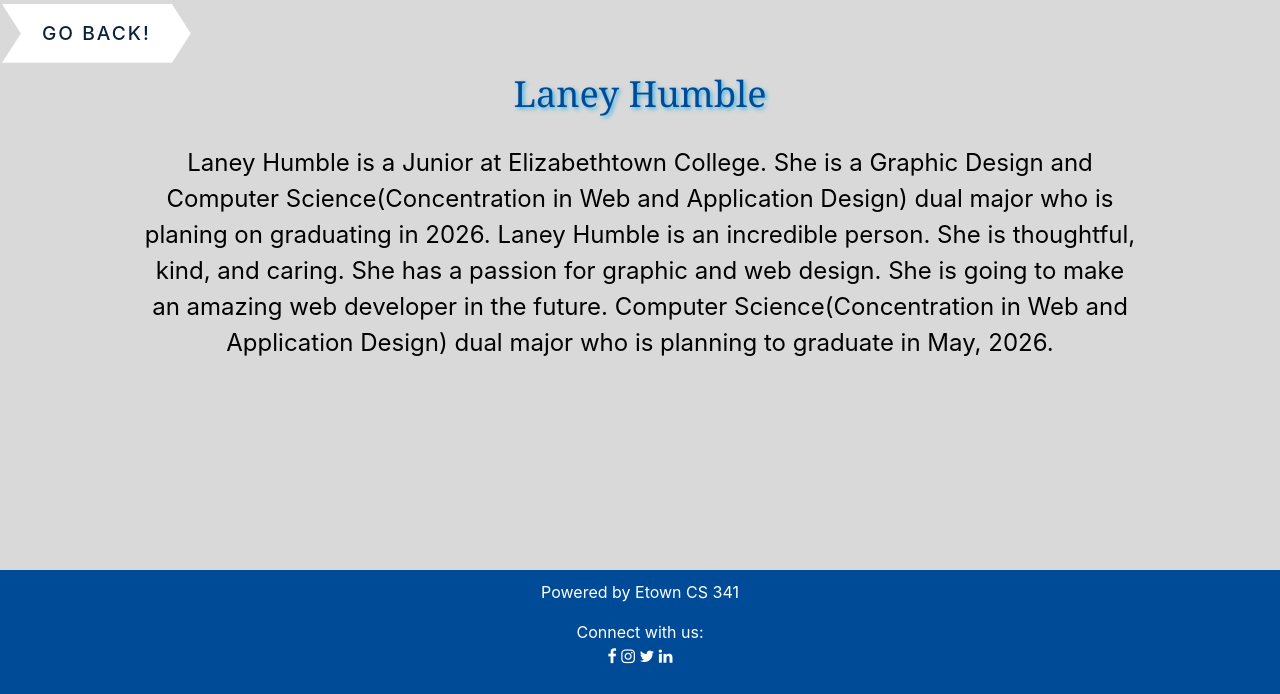
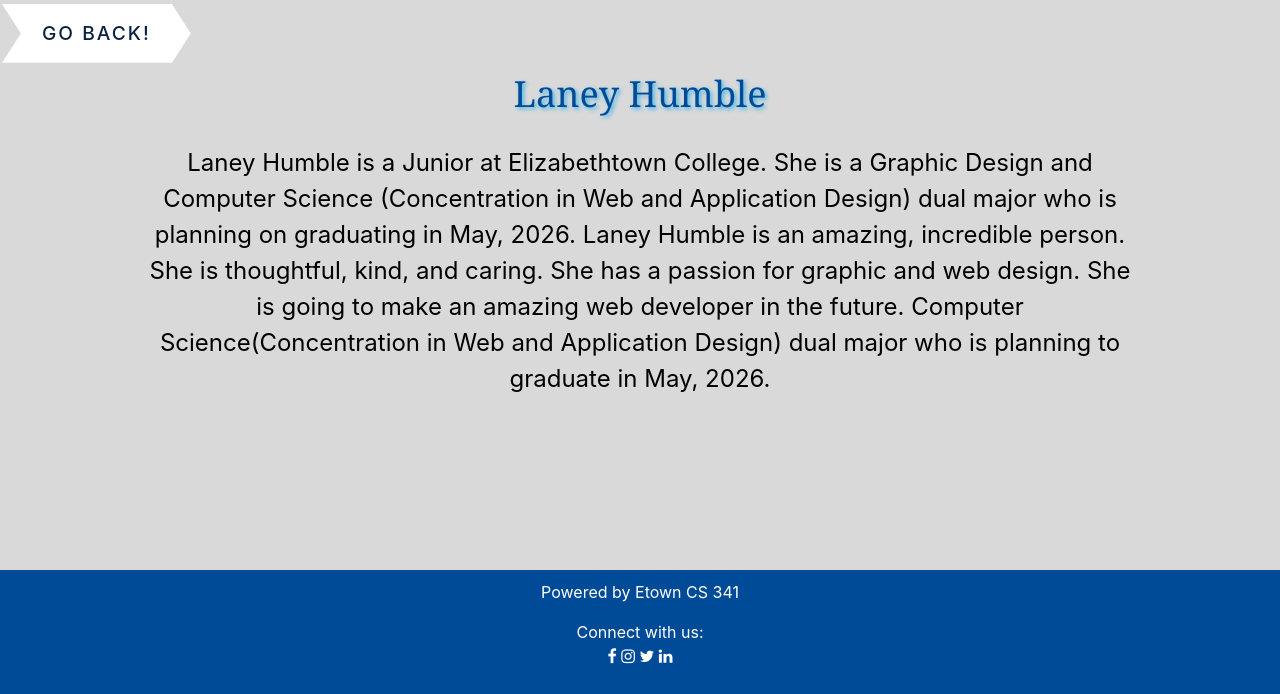
Before and after one commit to reddign/gamers, a PHP site: page /about/laney_humble.php in a window 1280 px wide. Shown: the part 106-800 px from the top of the page. Run offline with PHP 8.4, Linux system fonts and the light colour scheme.

Commit message:
More changes to practice conflicts.

```diff
--- a/web_src/general/about/laney_humble.php
+++ b/web_src/general/about/laney_humble.php
@@ -19,10 +19,10 @@ require "../../includes/head.php";
             <div class="bio-title">Laney Humble</div>
             <br>
             <div id="bio"> Laney Humble is a Junior at Elizabethtown College. She is a Graphic Design and
-                           Computer Science(Concentration in Web and Application Design) dual major who is
-                           planing on graduating in 2026.
+                           Computer Science (Concentration in Web and Application Design) dual major who is
+                           planning on graduating in May, 2026.
 
-                           Laney Humble is an incredible person.
+                           Laney Humble is an amazing, incredible person.
                            She is thoughtful, kind, and caring.
                            She has a passion for graphic and web design.
                            She is going to make an amazing web developer in the future.
```
